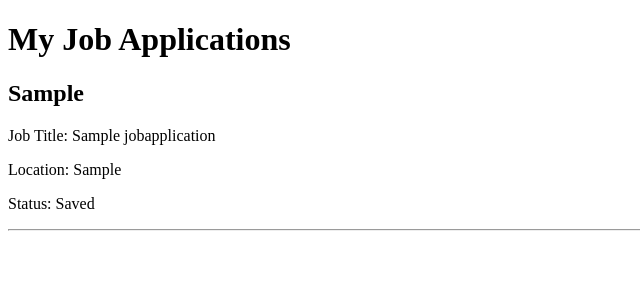
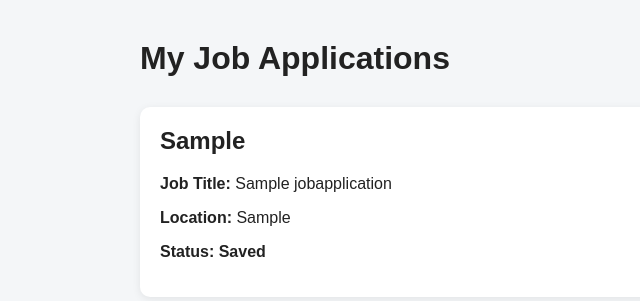
Before and after one commit to AwaisAli-dotcom/job-application-tracker, a Django app: page / in a window 1280 px wide. Shown: the top 301 px of the page, without its empty margins (0-640 px from the left). Run offline with Django 5.2, Linux system fonts and the light colour scheme; tables that the repository leaves empty hold one stand-in row (values such as "Sample post").

Commit message:
Add styling to job application list

```diff
--- /dev/null
+++ b/application/static/application/style.css
@@ -0,0 +1,32 @@
+body {
+    margin: 0;
+    font-family: Arial, sans-serif;
+    background-color: #f4f6f8;
+    color: #222;
+}
+
+.container {
+    width: 90%;
+    max-width: 1000px;
+    margin: 40px auto;
+}
+
+h1 {
+    margin-bottom: 30px;
+}
+
+.job-card {
+    background: white;
+    padding: 20px;
+    margin-bottom: 20px;
+    border-radius: 10px;
+    box-shadow: 0 2px 8px rgba(0, 0, 0, 0.08);
+}
+
+.job-card h2 {
+    margin-top: 0;
+}
+
+.status {
+    font-weight: bold;
+}
--- a/application/templates/application/application_list.html
+++ b/application/templates/application/application_list.html
@@ -1,23 +1,39 @@
+{% load static %}
+
 <!DOCTYPE html>
 <html>
 <head>
     <title>Job Applications</title>
+    <link rel="stylesheet" href="{% static 'application/style.css' %}">
 </head>
+
 <body>
+
+<div class="container">
 
     <h1>My Job Applications</h1>
 
     {% for job in applications %}
 
-        <h2>{{ job.company }}</h2>
+        <div class="job-card">
 
-        <p>Job Title: {{ job.job_title }}</p>
+            <h2>{{ job.company }}</h2>
 
-        <p>Location: {{ job.location }}</p>
+            <p>
+                <strong>Job Title:</strong>
+                {{ job.job_title }}
+            </p>
 
-        <p>Status: {{ job.get_status_display }}</p>
+            <p>
+                <strong>Location:</strong>
+                {{ job.location }}
+            </p>
 
-        <hr>
+            <p class="status">
+                Status: {{ job.get_status_display }}
+            </p>
+
+        </div>
 
     {% empty %}
 
@@ -25,5 +41,7 @@
 
     {% endfor %}
 
+</div>
+
 </body>
 </html>
```
